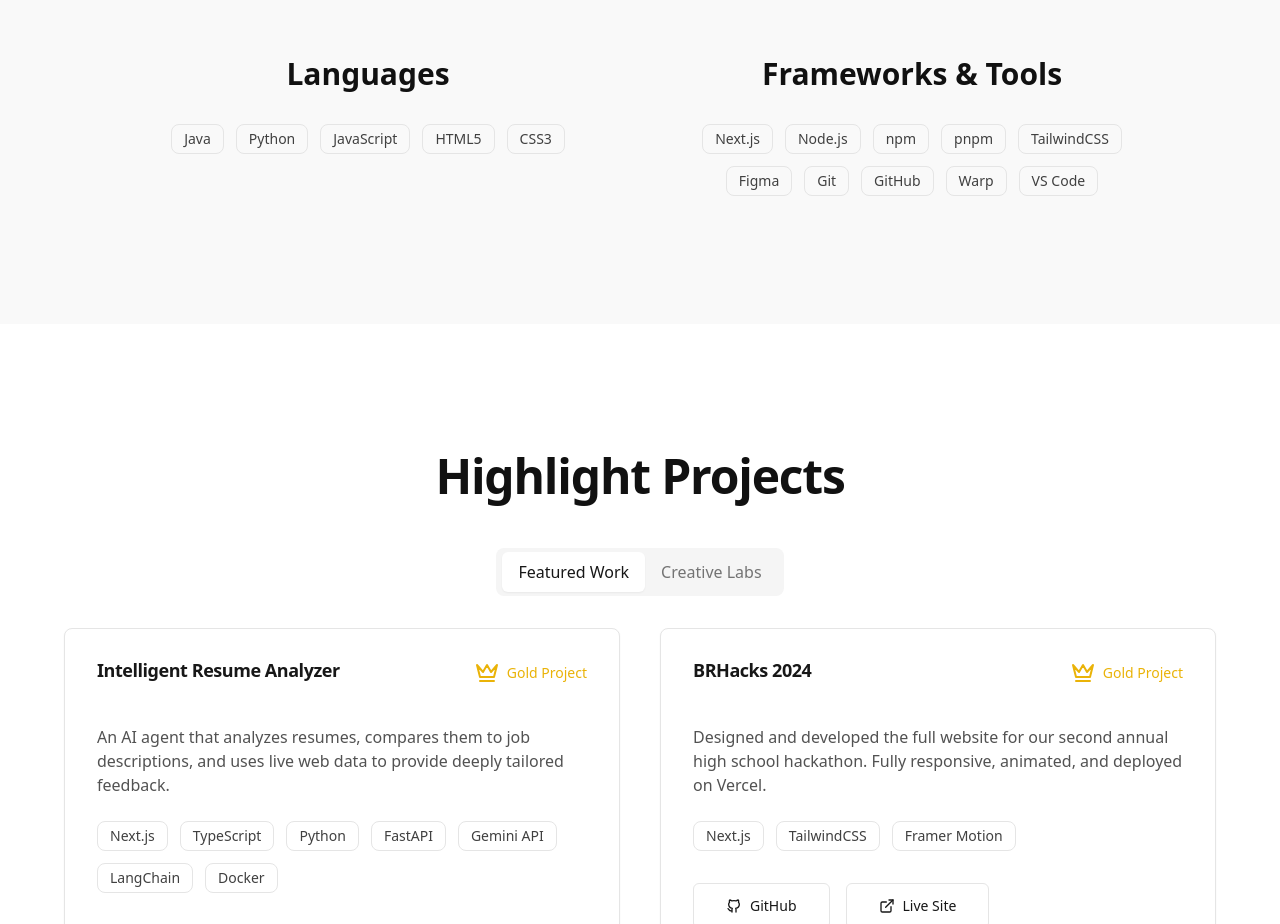
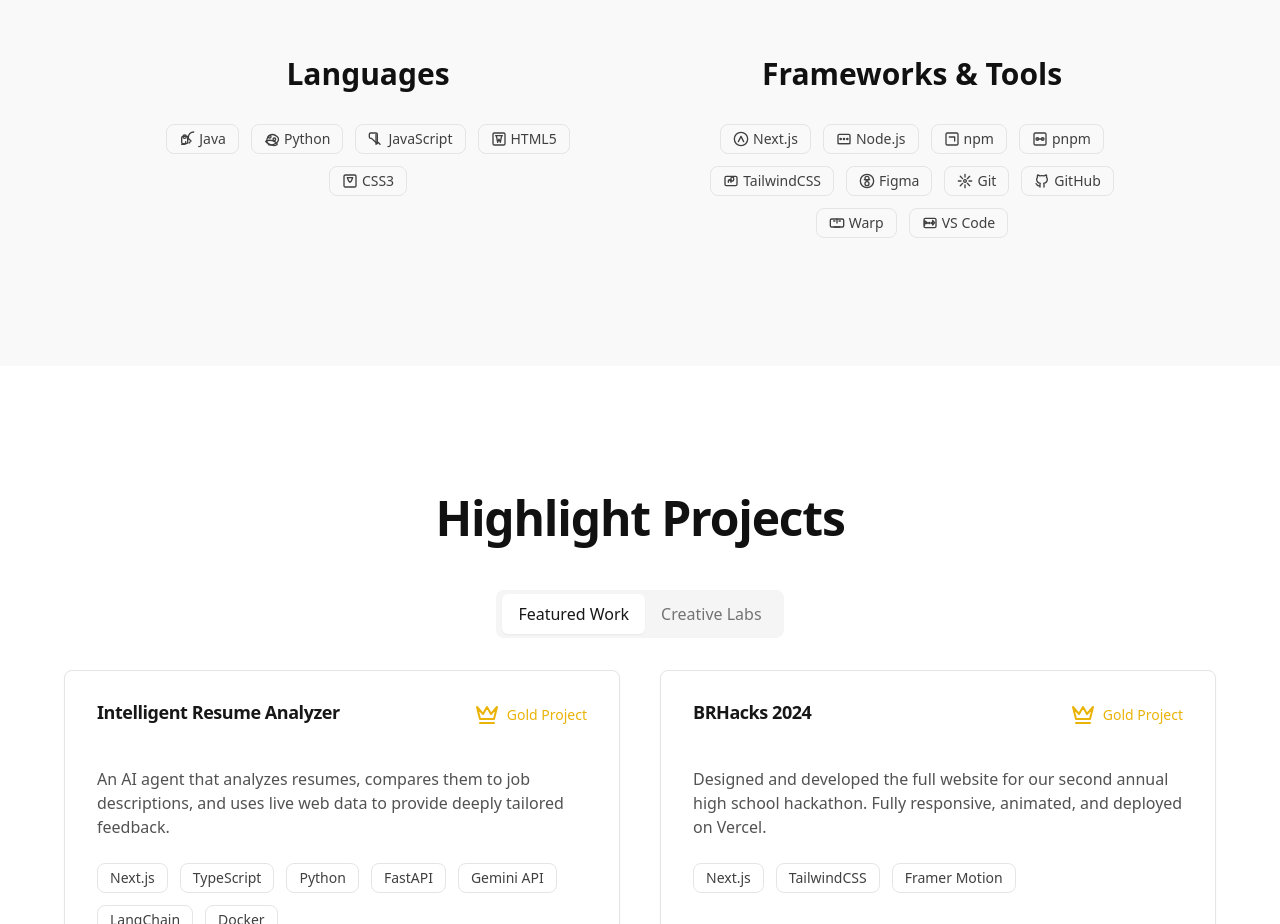
Before and after one commit to shuknuk/shukdev, a React (Vite) app: page / in a window 1280 px wide. Shown: the part 1328-2252 px from the top of the page. Built offline with nearby package versions, Linux system fonts and the light colour scheme.

Commit message:
Add tech stack icons and improve badge display
Introduced icon components for languages, frameworks, and tools in TechStack. Updated TechStack to display relevant icons alongside badge labels. Added @types/react to devDependencies and a global JSX type declaration for custom elements.

```diff
--- a/components/TechStack.tsx
+++ b/components/TechStack.tsx
@@ -2,9 +2,44 @@
 import React from 'react';
 import Badge from './ui/Badge';
 import FadeInSection from './FadeInSection';
+import {
+  JavaIcon,
+  PythonIcon,
+  JavaScriptIcon,
+  Html5Icon,
+  Css3Icon,
+  NextJsIcon,
+  NodeJsIcon,
+  NpmIcon,
+  PnpmIcon,
+  TailwindCssIcon,
+  FigmaIcon,
+  GitIcon,
+  GithubIcon,
+  WarpIcon,
+  VSCodeIcon
+} from './icons';
 
 const languages = ['Java', 'Python', 'JavaScript', 'HTML5', 'CSS3'];
 const tools = ['Next.js', 'Node.js', 'npm', 'pnpm', 'TailwindCSS', 'Figma', 'Git', 'GitHub', 'Warp', 'VS Code'];
+
+const iconComponents: Record<string, React.ElementType> = {
+  Java: JavaIcon,
+  Python: PythonIcon,
+  JavaScript: JavaScriptIcon,
+  HTML5: Html5Icon,
+  CSS3: Css3Icon,
+  'Next.js': NextJsIcon,
+  'Node.js': NodeJsIcon,
+  npm: NpmIcon,
+  pnpm: PnpmIcon,
+  TailwindCSS: TailwindCssIcon,
+  Figma: FigmaIcon,
+  Git: GitIcon,
+  GitHub: GithubIcon,
+  Warp: WarpIcon,
+  'VS Code': VSCodeIcon
+};
 
 const TechStack: React.FC = () => {
   return (
@@ -16,17 +51,29 @@ const TechStack: React.FC = () => {
             <div>
               <h3 className="text-2xl md:text-3xl font-semibold mb-8">Languages</h3>
               <div className="flex flex-wrap justify-center gap-3">
-                {languages.map((lang) => (
-                  <Badge key={lang}>{lang}</Badge>
-                ))}
+                {languages.map((lang) => {
+                  const Icon = iconComponents[lang];
+                  return (
+                    <Badge key={lang} className="flex items-center space-x-1">
+                      {Icon && <Icon className="w-4 h-4" />}
+                      <span>{lang}</span>
+                    </Badge>
+                  );
+                })}
               </div>
             </div>
             <div>
               <h3 className="text-2xl md:text-3xl font-semibold mb-8">Frameworks & Tools</h3>
               <div className="flex flex-wrap justify-center gap-3">
-                {tools.map((tool) => (
-                  <Badge key={tool}>{tool}</Badge>
-                ))}
+                {tools.map((tool) => {
+                  const Icon = iconComponents[tool];
+                  return (
+                    <Badge key={tool} className="flex items-center space-x-1">
+                      {Icon && <Icon className="w-4 h-4" />}
+                      <span>{tool}</span>
+                    </Badge>
+                  );
+                })}
               </div>
             </div>
           </div>
--- a/components/icons.tsx
+++ b/components/icons.tsx
@@ -4,6 +4,124 @@ type IconProps = {
   className?: string;
 };
 
+// New icons for TechStack
+export const JavaIcon: React.FC<IconProps> = ({ className }) => (
+  <svg xmlns="http://www.w3.org/2000/svg" width="24" height="24" viewBox="0 0 24 24" fill="none" stroke="currentColor" strokeWidth="2" strokeLinecap="round" strokeLinejoin="round" className={className}>
+    <path d="M6 8.5C6 7 7 6 8.5 6S11 7 11 8.5 10 11 8.5 11 6 10 6 8.5z"/>
+    <path d="M4 14v3a2 2 0 0 0 2 2h5a2 2 0 0 0 2-2V8H6a2 2 0 0 0-2 2v4z"/>
+    <path d="M10 16v2a2 2 0 0 1-2 2H4"/>
+    <path d="M14 12v-2.5a8 8 0 0 1 8-8h0"/>
+    <path d="m15 18 3-3-3-3"/>
+  </svg>
+);
+
+export const PythonIcon: React.FC<IconProps> = ({ className }) => (
+  <svg xmlns="http://www.w3.org/2000/svg" width="24" height="24" viewBox="0 0 24 24" fill="none" stroke="currentColor" strokeWidth="2" strokeLinecap="round" strokeLinejoin="round" className={className}>
+    <path d="M2.5 15.5c5-2.5 8.5-2.5 13.5.5s5 4.5 1 5.5c-5 1-8.5-.5-13.5-4.5"/>
+    <path d="M5 18c-1.5-3-1-8.5 3.5-11.5s8.5-.5 11.5 2c3 2.5 2 7-1.5 9.5C13 21.5 10 22 6.5 20.5"/>
+    <path d="M8.5 10.5a2 2 0 1 0 0-4 2 2 0 0 0 0 4zM15.5 14.5a2 2 0 1 0 0-4 2 2 0 0 0 0 4z"/>
+  </svg>
+);
+
+export const JavaScriptIcon: React.FC<IconProps> = ({ className }) => (
+  <svg xmlns="http://www.w3.org/2000/svg" width="24" height="24" viewBox="0 0 24 24" fill="none" stroke="currentColor" strokeWidth="2" strokeLinecap="round" strokeLinejoin="round" className={className}>
+    <path d="M5 3H4a2 2 0 0 0-2 2v4a2 2 0 0 0 2 2h1l9 8V5a2 2 0 0 0-2-2H5z"/>
+    <path d="M12 5v15l3-3 3 3"/>
+  </svg>
+);
+
+export const Html5Icon: React.FC<IconProps> = ({ className }) => (
+  <svg xmlns="http://www.w3.org/2000/svg" width="24" height="24" viewBox="0 0 24 24" fill="none" stroke="currentColor" strokeWidth="2" strokeLinecap="round" strokeLinejoin="round" className={className}>
+    <rect width="18" height="18" x="3" y="3" rx="2"/>
+    <path d="M8 7l2 10 2-5 2 5 2-10"/>
+    <path d="M7 7h10"/>
+  </svg>
+);
+
+export const Css3Icon: React.FC<IconProps> = ({ className }) => (
+  <svg xmlns="http://www.w3.org/2000/svg" width="24" height="24" viewBox="0 0 24 24" fill="none" stroke="currentColor" strokeWidth="2" strokeLinecap="round" strokeLinejoin="round" className={className}>
+    <rect width="18" height="18" x="3" y="3" rx="2"/>
+    <path d="M8 7h8l-2 5-2 2-2-2-2-5z"/>
+  </svg>
+);
+
+export const NextJsIcon: React.FC<IconProps> = ({ className }) => (
+  <svg xmlns="http://www.w3.org/2000/svg" width="24" height="24" viewBox="0 0 24 24" fill="none" stroke="currentColor" strokeWidth="2" strokeLinecap="round" strokeLinejoin="round" className={className}>
+    <circle cx="12" cy="12" r="10"/>
+    <path d="m8 16 4-8 4 8"/>
+  </svg>
+);
+
+export const NodeJsIcon: React.FC<IconProps> = ({ className }) => (
+  <svg xmlns="http://www.w3.org/2000/svg" width="24" height="24" viewBox="0 0 24 24" fill="none" stroke="currentColor" strokeWidth="2" strokeLinecap="round" strokeLinejoin="round" className={className}>
+    <rect width="18" height="14" x="3" y="5" rx="2" ry="2"/>
+    <circle cx="7" cy="12" r="1"/>
+    <circle cx="12" cy="12" r="1"/>
+    <circle cx="17" cy="12" r="1"/>
+    <path d="M3 19h18"/>
+  </svg>
+);
+
+export const NpmIcon: React.FC<IconProps> = ({ className }) => (
+  <svg xmlns="http://www.w3.org/2000/svg" width="24" height="24" viewBox="0 0 24 24" fill="none" stroke="currentColor" strokeWidth="2" strokeLinecap="round" strokeLinejoin="round" className={className}>
+    <rect width="18" height="18" x="3" y="3" rx="2" ry="2"/>
+    <path d="M8 9h8v6"/>
+  </svg>
+);
+
+export const PnpmIcon: React.FC<IconProps> = ({ className }) => (
+  <svg xmlns="http://www.w3.org/2000/svg" width="24" height="24" viewBox="0 0 24 24" fill="none" stroke="currentColor" strokeWidth="2" strokeLinecap="round" strokeLinejoin="round" className={className}>
+    <rect width="18" height="18" x="3" y="3" rx="2"/>
+    <circle cx="8" cy="12" r="2"/>
+    <circle cx="16" cy="12" r="2"/>
+    <path d="M8 12h8"/>
+  </svg>
+);
+
+export const TailwindCssIcon: React.FC<IconProps> = ({ className }) => (
+  <svg xmlns="http://www.w3.org/2000/svg" width="24" height="24" viewBox="0 0 24 24" fill="none" stroke="currentColor" strokeWidth="2" strokeLinecap="round" strokeLinejoin="round" className={className}>
+    <path d="M12 10V8a2 2 0 0 1 4 0v2a2 2 0 0 1-2 2h-2a2 2 0 0 1-2-2z"/>
+    <path d="M12 14v-2a2 2 0 1 0-4 0v2"/>
+    <path d="M5 5h14a2 2 0 0 1 2 2v10a2 2 0 0 1-2 2H5a2 2 0 0 1-2-2V7a2 2 0 0 1 2-2z"/>
+  </svg>
+);
+
+export const FigmaIcon: React.FC<IconProps> = ({ className }) => (
+  <svg xmlns="http://www.w3.org/2000/svg" width="24" height="24" viewBox="0 0 24 24" fill="none" stroke="currentColor" strokeWidth="2" strokeLinecap="round" strokeLinejoin="round" className={className}>
+    <circle cx="12" cy="12" r="10"/>
+    <circle cx="12" cy="8" r="3"/>
+    <circle cx="12" cy="16" r="3"/>
+    <line x1="8" y1="10" x2="16" y2="10"/>
+  </svg>
+);
+
+export const GitIcon: React.FC<IconProps> = ({ className }) => (
+  <svg xmlns="http://www.w3.org/2000/svg" width="24" height="24" viewBox="0 0 24 24" fill="none" stroke="currentColor" strokeWidth="2" strokeLinecap="round" strokeLinejoin="round" className={className}>
+    <circle cx="12" cy="12" r="2"/>
+    <path d="M12 2v4M12 18v4M4.93 4.93l3.5 3.5M15.5 15.5l3.5 3.5M2 12h4M18 12h4M4.93 19.07l3.5-3.5M15.5 8.5l3.5-3.5"/>
+  </svg>
+);
+
+export const WarpIcon: React.FC<IconProps> = ({ className }) => (
+  <svg xmlns="http://www.w3.org/2000/svg" width="24" height="24" viewBox="0 0 24 24" fill="none" stroke="currentColor" strokeWidth="2" strokeLinecap="round" strokeLinejoin="round" className={className}>
+    <rect width="20" height="12" x="2" y="6" rx="2"/>
+    <path d="M12 6v6M7 9h2M15 9h2"/>
+    <path d="M8 18h8"/>
+  </svg>
+);
+
+export const VSCodeIcon: React.FC<IconProps> = ({ className }) => (
+  <svg xmlns="http://www.w3.org/2000/svg" width="24" height="24" viewBox="0 0 24 24" fill="none" stroke="currentColor" strokeWidth="2" strokeLinecap="round" strokeLinejoin="round" className={className}>
+    <rect x="3" y="5" width="18" height="14" rx="2"/>
+    <circle cx="7" cy="12" r="1"/>
+    <circle cx="11" cy="12" r="1"/>
+    <circle cx="15" cy="12" r="1"/>
+    <path d="M4 15.5v-7l3 2.5-3 2.5z"/>
+    <path d="M16 15v-7l3 3.5-3 3.5z"/>
+  </svg>
+);
+
+// Existing icons after new additions
 export const LinkedInIcon: React.FC<IconProps> = ({ className }) => (
   <svg
     xmlns="http://www.w3.org/2000/svg"
--- a/package.json
+++ b/package.json
@@ -14,6 +14,7 @@
   },
   "devDependencies": {
     "@types/node": "^22.14.0",
+    "@types/react": "^19.1.8",
     "typescript": "~5.7.2",
     "vite": "^6.2.0"
   }
```
Also changed, not shown: types.d.ts (added, +9 -0 lines), 1 other file (tests, documents, lock files or other folders).
